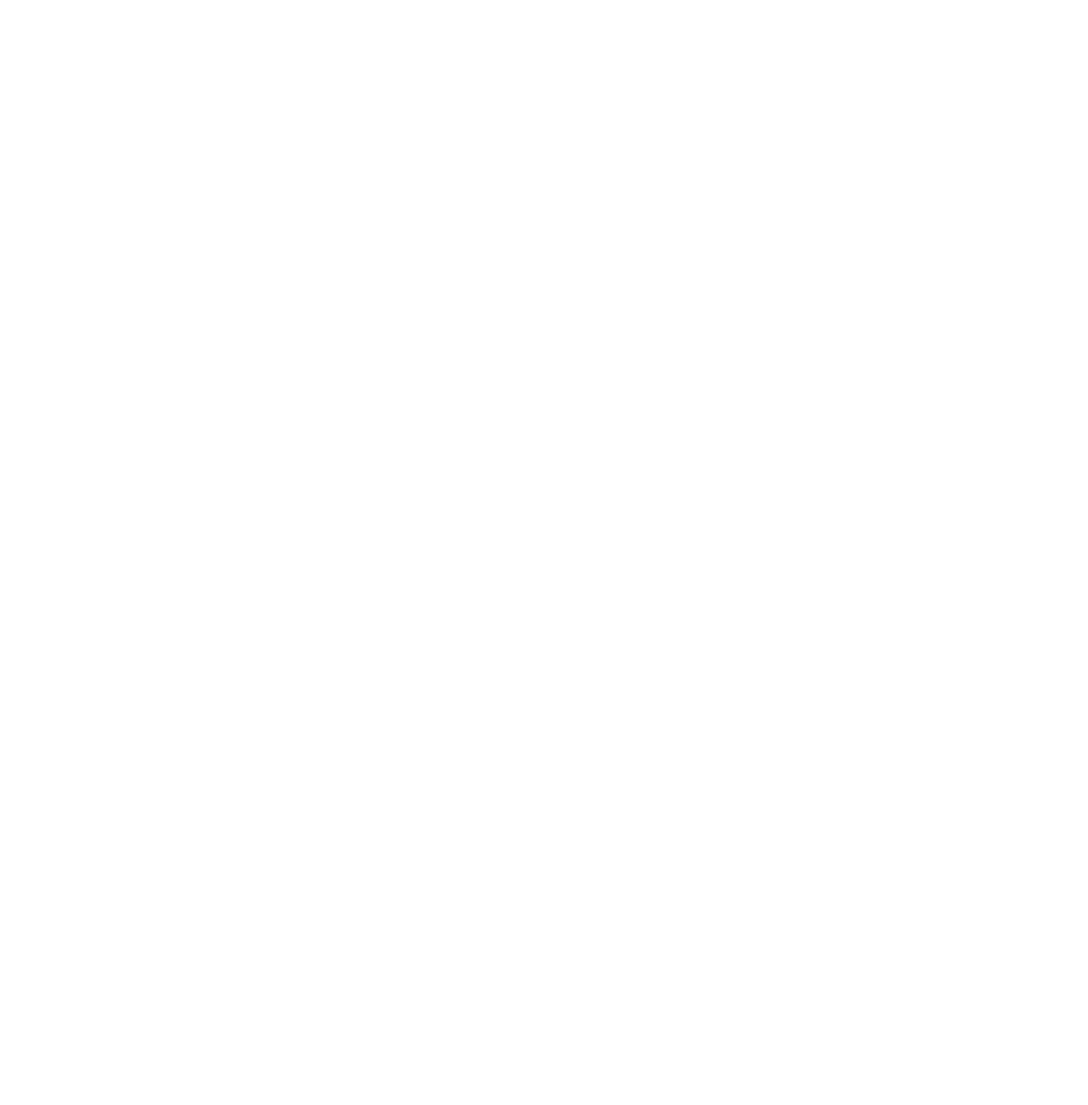
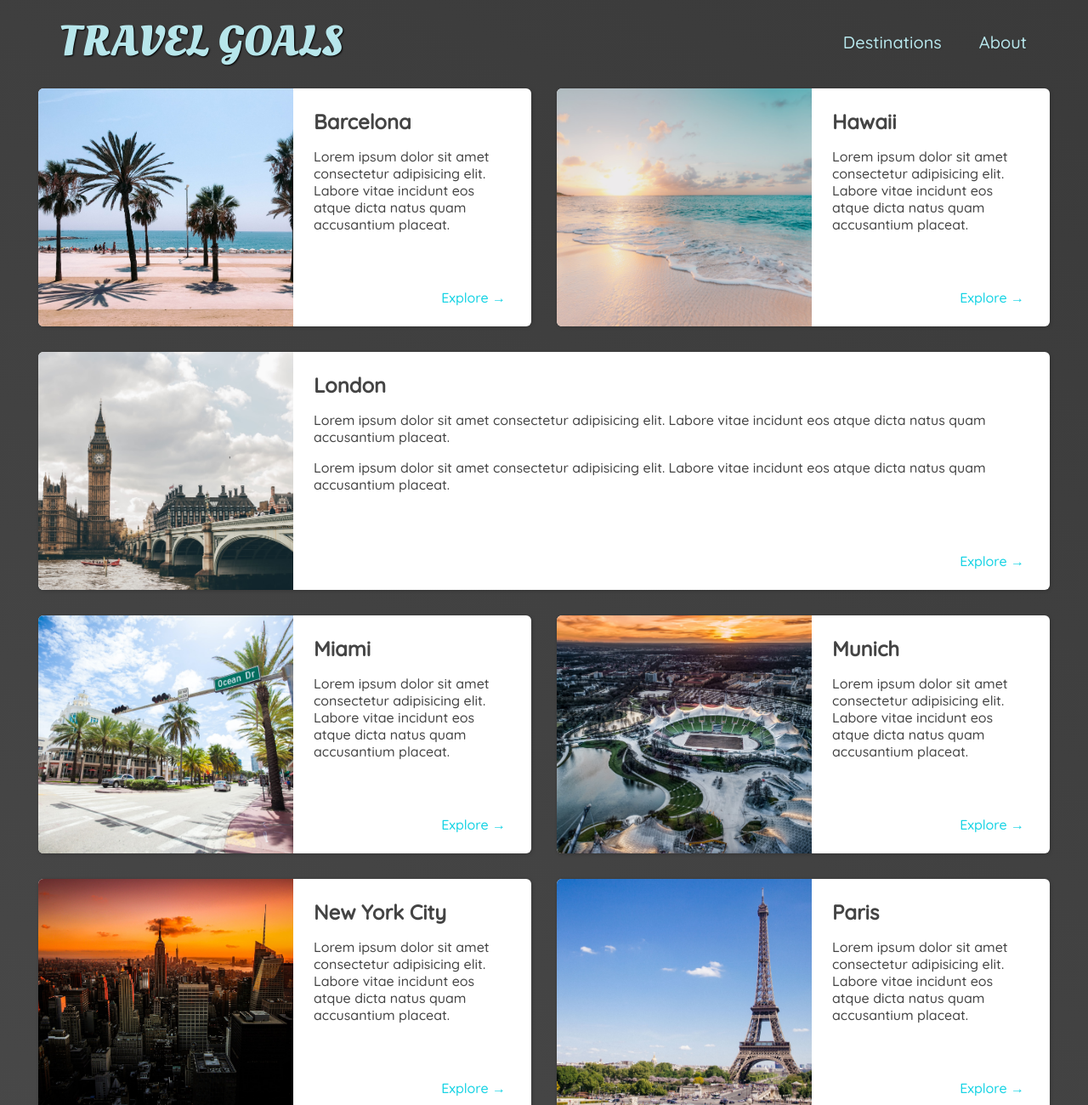
Before and after one commit to Virjanand/webdev_03_travel-page, a plain HTML site: page places.html in a window 1280 px wide. Shown: the top 1300 px of the page at 85% size. Before the commit the page ends 800 px from the top, so only its background shows below. Drawn offline with Linux system fonts and the light colour scheme.

Commit message:
Finished css and html

```diff
--- /dev/null
+++ b/places.css
@@ -0,0 +1,74 @@
+body {
+  background: linear-gradient(30deg, rgb(77, 77, 77), rgb(58, 58, 58));
+  color: rgb(68, 68, 68);
+}
+
+#page-logo a {
+  color: rgb(183, 230, 235);
+}
+
+header {
+  position: static;
+}
+
+header a {
+  color: rgb(183, 230, 235);
+}
+
+header nav a:hover {
+  background-color: rgb(183, 230, 235);
+  color: rgb(59, 59, 59);
+}
+
+main ul {
+  width: 1200px;
+  margin: 0 auto 48px auto;
+  display: grid;
+  grid-template-columns: 1fr 1fr;
+  gap: 20px 20px;
+}
+
+main li {
+  display: flex;
+  background-color: white;
+  box-shadow: 1px 1px 4px rgba(0, 0, 0, 0.2);
+  border-radius: 6px;
+  overflow: hidden;
+  margin: 5px 5px;
+}
+
+main li:nth-of-type(3) {
+  grid-column: 1 / span 2;
+}
+
+main li img {
+  width: 300px;
+  height: 280px;
+  object-fit: cover;
+}
+
+.item-content {
+  padding: 24px;
+  display: flex;
+  flex-direction: column;
+  justify-content: space-between;
+}
+
+.item-content h2 {
+  margin: 0;
+}
+
+.actions {
+  text-align: right;
+}
+
+.actions a {
+  text-decoration: none;
+  padding: 6px;
+  color: rgb(22, 211, 228);
+  border-radius: 5px;
+}
+
+.actions a:hover {
+  background-color: rgb(235, 253, 255);
+}
--- a/places.html
+++ b/places.html
@@ -0,0 +1,190 @@
+<!DOCTYPE html>
+<html lang="en">
+
+<head>
+  <meta charset="UTF-8" />
+  <meta http-equiv="X-UA-Compatible" content="IE=edge" />
+  <meta name="viewport" content="width=device-width, initial-scale=1.0" />
+  <link
+    href="https://fonts.googleapis.com/css2?family=Raleway:wght@700&family=Oleo+Script:wght@700&family=Quicksand:wght@300;500&display=swap"
+    rel="stylesheet" />
+  <link rel="stylesheet" href="shared.css" />
+  <link rel="stylesheet" href="places.css" />
+  <title>Travel Goals</title>
+</head>
+<header>
+  <div id="page-logo"><a href="/index.html">Travel Goals</a></div>
+  <nav>
+    <ul>
+      <li><a href="places.html">Destinations</a></li>
+      <li><a href="about.html">About</a></li>
+    </ul>
+  </nav>
+</header>
+<main>
+  <ul>
+    <li>
+      <img src="images/places/barcelona.jpg" alt="City of Barcelona" />
+      <div class="item-content">
+        <div>
+          <h2>Barcelona</h2>
+          <p>
+            Lorem ipsum dolor sit amet consectetur adipisicing elit. Labore
+            vitae incidunt eos atque dicta natus quam accusantium placeat.
+          </p>
+        </div>
+        <div class="actions">
+          <a href="https://en.wikipedia.org/wiki/Barcelona">Explore &#x2192</a>
+        </div>
+      </div>
+    </li>
+    <li>
+      <img src="images/places/hawaii.jpg" alt="Hawaii beach" />
+      <div class="item-content">
+        <div>
+          <h2>Hawaii</h2>
+          <p>
+            Lorem ipsum dolor sit amet consectetur adipisicing elit. Labore
+            vitae incidunt eos atque dicta natus quam accusantium placeat.
+          </p>
+        </div>
+        <div class="actions">
+          <a href="hhttps://en.wikipedia.org/wiki/Hawaii">Explore &#x2192</a>
+        </div>
+      </div>
+    </li>
+    <li>
+      <img src="images/places/london.jpg" alt="London city" />
+      <div class="item-content">
+        <div>
+          <h2>London</h2>
+          <p>
+            Lorem ipsum dolor sit amet consectetur adipisicing elit. Labore
+            vitae incidunt eos atque dicta natus quam accusantium placeat.
+          </p>
+          <p>
+            Lorem ipsum dolor sit amet consectetur adipisicing elit. Labore
+            vitae incidunt eos atque dicta natus quam accusantium placeat.
+          </p>
+        </div>
+        <div class="actions">
+          <a href="https://en.wikipedia.org/wiki/London">Explore &#x2192</a>
+        </div>
+      </div>
+    </li>
+    <li>
+      <img src="images/places/miami.jpg" alt="Miami streets" />
+      <div class="item-content">
+        <div>
+          <h2>Miami</h2>
+          <p>
+            Lorem ipsum dolor sit amet consectetur adipisicing elit. Labore
+            vitae incidunt eos atque dicta natus quam accusantium placeat.
+          </p>
+        </div>
+        <div class="actions">
+          <a href="https://en.wikipedia.org/wiki/Miami">Explore &#x2192</a>
+        </div>
+      </div>
+    </li>
+    <li>
+      <img src="images/places/munich.jpg" alt="Munich football stadium" />
+      <div class="item-content">
+        <div>
+          <h2>Munich</h2>
+          <p>
+            Lorem ipsum dolor sit amet consectetur adipisicing elit. Labore
+            vitae incidunt eos atque dicta natus quam accusantium placeat.
+          </p>
+        </div>
+        <div class="actions">
+          <a href="https://en.wikipedia.org/wiki/Munich">Explore &#x2192</a>
+        </div>
+      </div>
+    </li>
+    <li>
+      <img src="images/places/new-york-city.jpg" alt="New York City skyline" />
+      <div class="item-content">
+        <div>
+          <h2>New York City</h2>
+          <p>
+            Lorem ipsum dolor sit amet consectetur adipisicing elit. Labore
+            vitae incidunt eos atque dicta natus quam accusantium placeat.
+          </p>
+        </div>
+        <div class="actions">
+          <a href="https://en.wikipedia.org/wiki/New_York_City">Explore &#x2192</a>
+        </div>
+      </div>
+    </li>
+    <li>
+      <img src="images/places/paris.jpg" alt="Paris city" />
+      <div class="item-content">
+        <div>
+          <h2>Paris</h2>
+          <p>
+            Lorem ipsum dolor sit amet consectetur adipisicing elit. Labore
+            vitae incidunt eos atque dicta natus quam accusantium placeat.
+          </p>
+        </div>
+        <div class="actions">
+          <a href="https://en.wikipedia.org/wiki/Paris">Explore &#x2192</a>
+        </div>
+      </div>
+    </li>
+    <li>
+      <img src="images/places/sydney.jpg" alt="Sydney beach" />
+      <div class="item-content">
+        <div>
+          <h2>Sydney</h2>
+          <p>
+            Lorem ipsum dolor sit amet consectetur adipisicing elit. Labore
+            vitae incidunt eos atque dicta natus quam accusantium placeat.
+          </p>
+        </div>
+        <div class="actions">
+          <a href="https://en.wikipedia.org/wiki/Sydney">Explore &#x2192</a>
+        </div>
+      </div>
+    </li>
+    <li>
+      <img src="images/places/tokyo.jpg" alt="Tokyo skyline" />
+      <div class="item-content">
+        <div>
+          <h2>Tokyo</h2>
+          <p>
+            Lorem ipsum dolor sit amet consectetur adipisicing elit. Labore
+            vitae incidunt eos atque dicta natus quam accusantium placeat.
+          </p>
+        </div>
+        <div class="actions">
+          <a href="https://en.wikipedia.org/wiki/Tokyo">Explore &#x2192</a>
+        </div>
+      </div>
+    </li>
+    <li>
+      <img src="images/places/bali.jpg" alt="Bali beach" />
+      <div class="item-content">
+        <div>
+          <h2>Bali</h2>
+          <p>
+            Lorem ipsum dolor sit amet consectetur adipisicing elit. Labore
+            vitae incidunt eos atque dicta natus quam accusantium placeat.
+          </p>
+        </div>
+        <div class="actions">
+          <a href="https://en.wikipedia.org/wiki/Bali">Explore &#x2192</a>
+        </div>
+      </div>
+    </li>
+  </ul>
+</main>
+<footer>
+  <ul>
+    <li><a href="https://www.instagram.com"><img src="images/icons/insta.png" alt="Instagram logo"></a></li>
+    <li><a href="https://www.facebook.com"><img src="images/icons/facebook.png" alt="Facebook logo"></a></li>
+  </ul>
+</footer>
+</body>
+
+</html>
--- a/shared.css
+++ b/shared.css
@@ -7,6 +7,16 @@ ul {
   list-style: none;
   margin: 0;
   padding: 0;
+}
+
+#page-logo a {
+  padding: 10px;
+  font-family: "Oleo Script", sans-serif;
+  color: rgb(245, 243, 160);
+  font-size: 50px;
+  text-decoration: none;
+  text-transform: uppercase;
+  text-shadow: 1px 1px 2px rgb(0, 0, 0);
 }
 
 header {
@@ -19,16 +29,6 @@ header {
   top: 0;
   left: 0;
   box-sizing: border-box;
-}
-
-#page-logo a {
-  padding: 10px;
-  font-family: "Oleo Script", sans-serif;
-  color: rgb(245, 243, 160);
-  font-size: 50px;
-  text-decoration: none;
-  text-transform: uppercase;
-  text-shadow: 1px 1px 2px rgb(0, 0, 0);
 }
 
 header ul {
@@ -48,7 +48,28 @@ header a {
   border-radius: 6px;
 }
 
-header a:hover {
+header nav a:hover {
   color: rgb(77, 77, 77);
   background-color: rgb(255, 251, 0);
 }
+
+footer {
+  background: linear-gradient(70deg, rgb(24, 24, 24), rgb(25, 29, 29));
+  padding: 36px 0;
+}
+
+footer ul {
+  display: flex;
+  justify-content: center;
+}
+
+footer li {
+  width: 80px;
+  height: 80px;
+  margin: 0 50px;
+}
+
+footer img {
+  width: 100%;
+  height: 100%;
+}
```
Also changed, not shown: index.html (+27 -4 lines), styles.css (+45 -0 lines), images/icons/facebook.png (added), images/icons/insta.png (added), images/places/bali.jpg (added), images/places/barcelona.jpg (added), images/places/hawaii.jpg (added), images/places/london.jpg (added), images/places/miami.jpg (added), images/places/munich.jpg (added), images/places/new-york-city.jpg (added), images/places/paris.jpg (added), images/places/sydney.jpg (added), images/places/tokyo.jpg (added).
